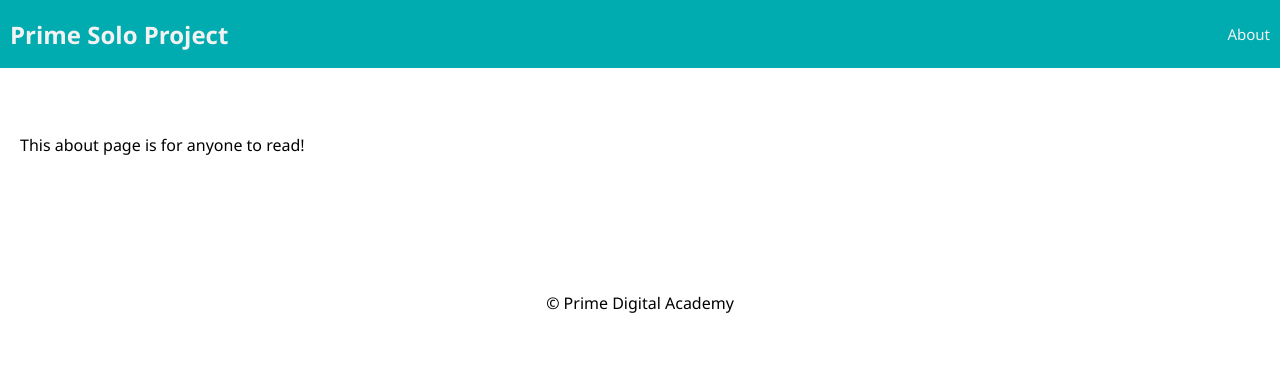
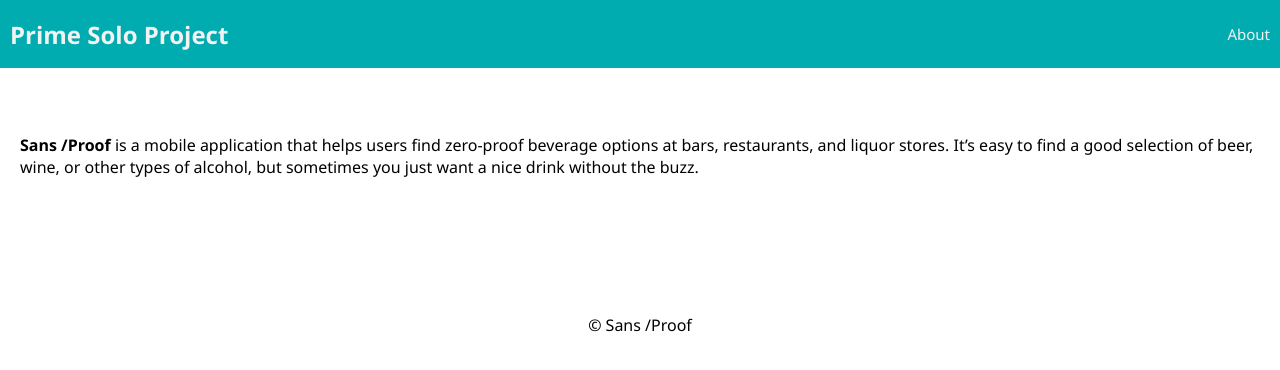
Before and after one commit to stephenmussel/sans-proof, a React (Create React App) app: page /#/about in a window 1280 px wide. Shown: the top 370 px of the page. Built offline with nearby package versions, Linux system fonts and the light colour scheme; no server answers.

Commit message:
updated about, footer, and user pages

```diff
--- a/src/components/AboutPage/AboutPage.jsx
+++ b/src/components/AboutPage/AboutPage.jsx
@@ -9,7 +9,11 @@ function AboutPage() {
   return (
     <div className="container">
       <div>
-        <p>This about page is for anyone to read!</p>
+        <p><b>Sans /Proof</b> is a mobile application that helps users find zero-proof
+          beverage options at bars, restaurants, and liquor stores. It’s easy to find a
+          good selection of beer, wine, or other types of alcohol, but sometimes you just
+          want a nice drink without the buzz.
+        </p>
       </div>
     </div>
   );
--- a/src/components/Footer/Footer.jsx
+++ b/src/components/Footer/Footer.jsx
@@ -7,7 +7,7 @@ import './Footer.css';
 // or even care what the redux state is, so it doesn't need 'connect()'
 
 function Footer() {
-  return <footer>&copy; Prime Digital Academy</footer>;
+  return <footer>&copy; Sans /Proof</footer>;
 }
 
 export default Footer;
--- a/src/components/UserPage/UserPage.jsx
+++ b/src/components/UserPage/UserPage.jsx
@@ -9,6 +9,8 @@ function UserPage() {
     <div className="container">
       <h2>Welcome, {user.username}!</h2>
       <p>Your ID is: {user.id}</p>
+      <p>Take your shoes off, stay a while. Peruse our selection of zero-proof options,
+        add your own, share some if you're keen. We're all friends, cheers. </p>
       <LogOutButton className="btn" />
     </div>
   );
```
